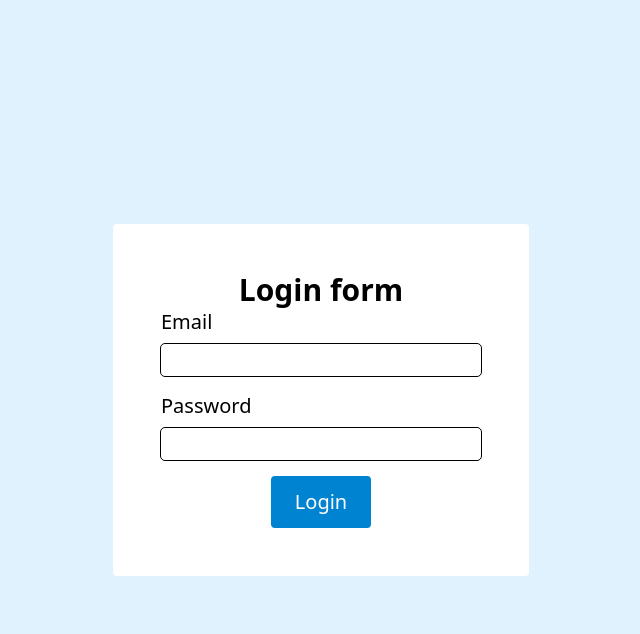
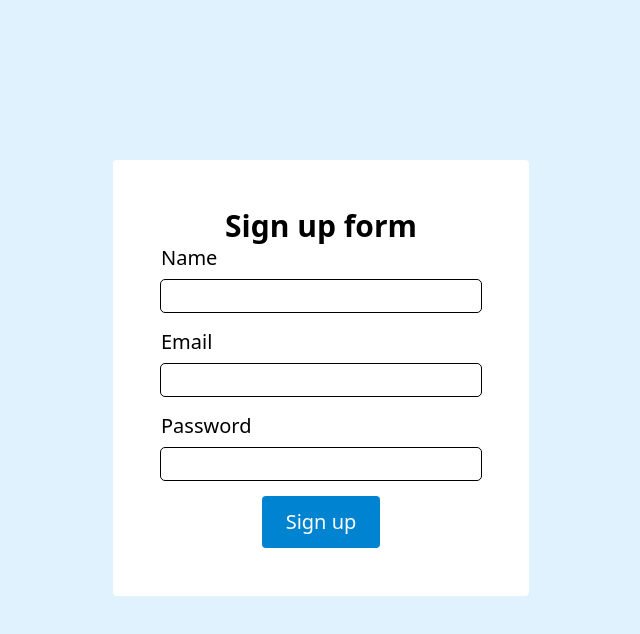
Before and after one commit to KamranPirishzade/usecontext-task, a React (Vite) app: page / in a window 1280 px wide. Shown: the top 634 px of the page, without its empty margins (319-959 px from the left). Built offline with nearby package versions, Linux system fonts and the light colour scheme.

Commit message:
Adding blog post component, and new username input in Signup form
Username will be shown in navbar and new dropdown
is added to the navbar section

```diff
--- /dev/null
+++ b/src/Blog.jsx
@@ -0,0 +1,21 @@
+import React from "react";
+
+const Blog = ({ title, content, author, id }) => {
+  return (
+    <div key={id} className="rounded-3xl bg-white px-6 py-8  shadow-xl">
+      <h2 className="text-2xl font-bold">{title}</h2>
+      <p>{content}</p>
+      <p className="italic text-right">By {author}</p>
+      <div className="flex justify-center gap-5">
+        <button className="text-4xl ring-1 ring-green-600 p-2 rounded-full aspect-square hover:ring-3 transition duration-100 ease-in">
+          👍
+        </button>
+        <button className="text-4xl ring-1 ring-red-600 p-2 rounded-full aspect-square  hover:ring-3 transition duration-100 ease-in">
+          👎
+        </button>
+      </div>
+    </div>
+  );
+};
+
+export default Blog;
--- /dev/null
+++ b/src/LanguagesDropdown.jsx
@@ -0,0 +1,15 @@
+import React from "react";
+
+const LanguagesDropdown = () => {
+  return (
+    <div>
+      <select name="lang" id="lang" className="p-2 outline-1 rounded-2xl">
+        <option value="en">English</option>
+        <option value="az">Azerbaijan</option>
+        <option value="ru">Russian</option>
+      </select>
+    </div>
+  );
+};
+
+export default LanguagesDropdown;
--- a/src/Navbar.jsx
+++ b/src/Navbar.jsx
@@ -1,15 +1,23 @@
 import ThemeButton from "./ThemeButton";
+import LanguagesDropdown from "./LanguagesDropdown";
 
-const Navbar = () => {
+const Navbar = ({ username }) => {
   return (
     <div>
       <div>
-        <ul className="flex min-h-20 gap-4 rounded-2xl bg-white justify-evenly items-center mt-10 cursor-pointer ">
+        <ul className="flex min-h-18 my-10 max-w-180 m-auto gap-4 rounded-2xl bg-white justify-evenly items-center mt-10 cursor-pointer ">
           <li>Blogs</li>
           <li>About us</li>
           <li>Profile</li>
           <li>
             <ThemeButton />
+          </li>
+          <li className="flex items-center gap-1">
+            <img src="/profile.png" width={36} />
+            {username}
+          </li>
+          <li>
+            <LanguagesDropdown />
           </li>
         </ul>
       </div>
--- a/src/Login.jsx
+++ b/src/Signup.jsx
@@ -10,19 +10,33 @@ const Login = () => {
     const formData = {
       email: user.get("email"),
       pass: user.get("pass"),
+      username: user.get("username"),
     };
 
     setUserData(formData);
   }
 
   return (
-    <div className="p-12 bg-white rounded">
-      <h2 className="text-center text-3xl font-semibold">Login form</h2>
+    <div className="p-12 bg-white rounded mt-40">
+      <h2 className="text-center text-3xl font-semibold">Sign up form</h2>
       <form
         action=""
         className="flex flex-col justify-center items-center min-w-60 gap-4"
         onSubmit={handleSubmit}
       >
+        <div className="space-x-2 flex flex-col gap-2">
+          <label htmlFor="username" className="text-xl">
+            Name
+          </label>
+          <input
+            id="username"
+            name="username"
+            type="text"
+            minLength={3}
+            className="outline-1 min-w-80 rounded px-3 py-1 focus:outline-3 focus:outline-sky-300 user-invalid:outline-red-400 user-invalid:outline-3 valid:outline-green-400 valid:outline-3"
+            required
+          />
+        </div>
         <div className="space-x-2 flex flex-col gap-2">
           <label htmlFor="email" className="text-xl">
             Email
@@ -52,7 +66,7 @@ const Login = () => {
           type="submit"
           className="rounded bg-sky-600 text-white px-6 py-3 text-xl hover:text-black hover:bg-sky-200 transition-all duration-300"
         >
-          Login
+          Sign up
         </button>
       </form>
     </div>
--- a/src/UI.jsx
+++ b/src/UI.jsx
@@ -1,8 +1,9 @@
 import { useContext } from "react";
-import Login from "./Login";
+import Signup from "./Signup";
 import { UserContext } from "./context/UserContext";
 import Navbar from "./Navbar";
 import { ThemeContext } from "./context/ThemeContext";
+import Blog from "./Blog";
 
 const UI = () => {
   //   console.log(Object.keys(localStorage.getItem("user")).length);
@@ -10,14 +11,25 @@ const UI = () => {
   const [theme] = useContext(ThemeContext);
   console.log(userData);
   return (
-    <div className="w-screen h-screen bg-sky-100 flex justify-center items-center">
+    <div className="min-h-screen bg-sky-100 flex flex-col items-center">
       {Object.keys(userData).length !== 0 ? (
-        <div className="flex flex-col h-full">
-          <Navbar />
-          <h1 className="text-2xl flex-1">Hello {userData.email} </h1>
+        <div className="flex flex-col h-full px-10">
+          <Navbar username={userData.username} />
+          <div className="grid grid-cols-2 gap-4">
+            <Blog
+              title="AI"
+              content="Lorem ipsum dolor sit amet, consectetur adipisicing elit. Adipisci debitis architecto consequatur commodi ab amet, fuga quam impedit dolore quae deleniti a obcaecati similique quasi, praesentium et soluta laboriosam consectetur."
+              author="Kamran"
+            />
+            <Blog
+              title="AI"
+              content="Lorem ipsum dolor sit amet, consectetur adipisicing elit. Adipisci debitis architecto consequatur commodi ab amet, fuga quam impedit dolore quae deleniti a obcaecati similique quasi, praesentium et soluta laboriosam consectetur."
+              author="Kamran"
+            />
+          </div>
         </div>
       ) : (
-        <Login />
+        <Signup />
       )}
     </div>
   );
```
Also changed, not shown: public/profile.png (added).
